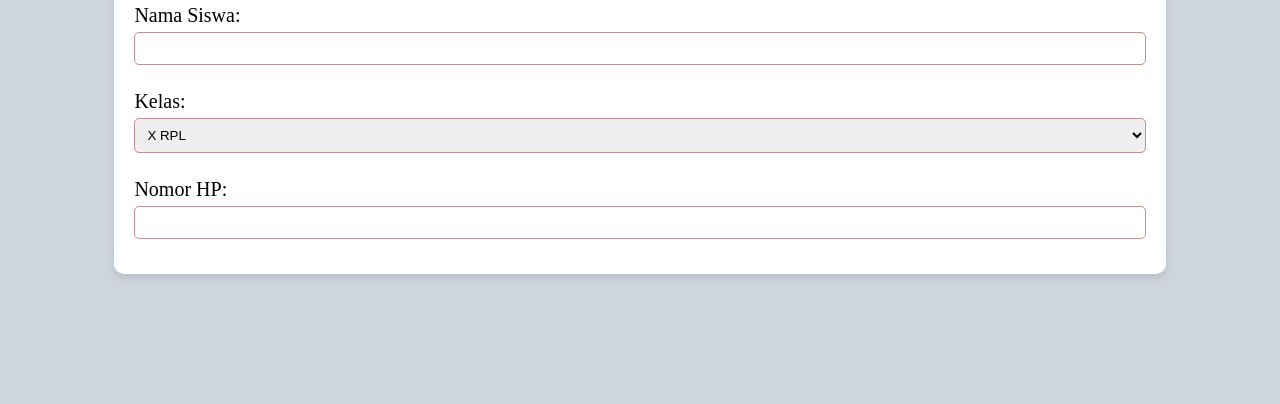
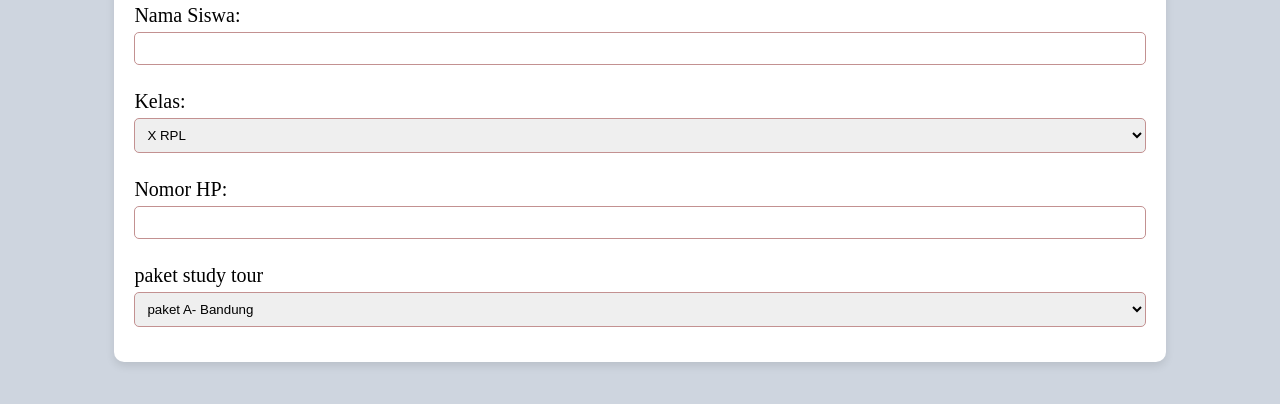
Before and after one commit to anggraeni234/Latihan7, a plain HTML site: page index.html in a window 1280 px wide. Shown: the part 108-512 px from the top of the page. Drawn offline with Linux system fonts and the light colour scheme.

Commit message:
menambah filed paket tour

```diff
--- a/index.html
+++ b/index.html
@@ -59,6 +59,12 @@
 
     <label for="">Nomor HP:</label>
     <input type="tel" name:"hp" id="">
+    <label for="">paket study tour</label>
+    <select name="paket" id="">
+      <option value="">paket A- Bandung</option>
+       <option value="">paket B- Yogyakarta</option>
+       <option value="">paket C- Bali</option>
+
   </form>
 </div>
 </body>
```
